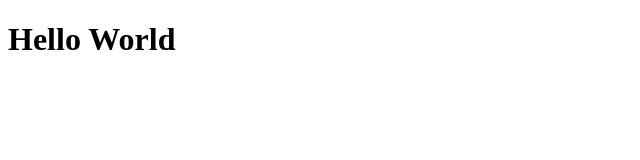
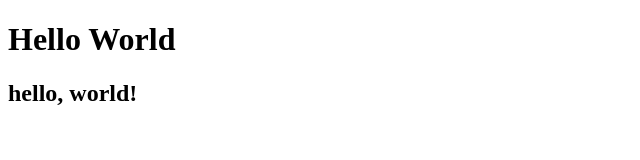
Before and after one commit to 1535725881/Hs_Husky.github.io, a plain HTML site: page index.html in a window 1280 px wide. Shown: the whole page, without its empty margins (0-640 px from the left). Drawn offline with Linux system fonts and the light colour scheme.

Commit message:
Modify content

```diff
--- a/index.html
+++ b/index.html
@@ -7,5 +7,6 @@
 </head>
 <body>
 	<h1>Hello World</h1>
+	<h2>hello, world!</h2>
 </body>
 </html>
```
Also changed, not shown: 1 other file.
